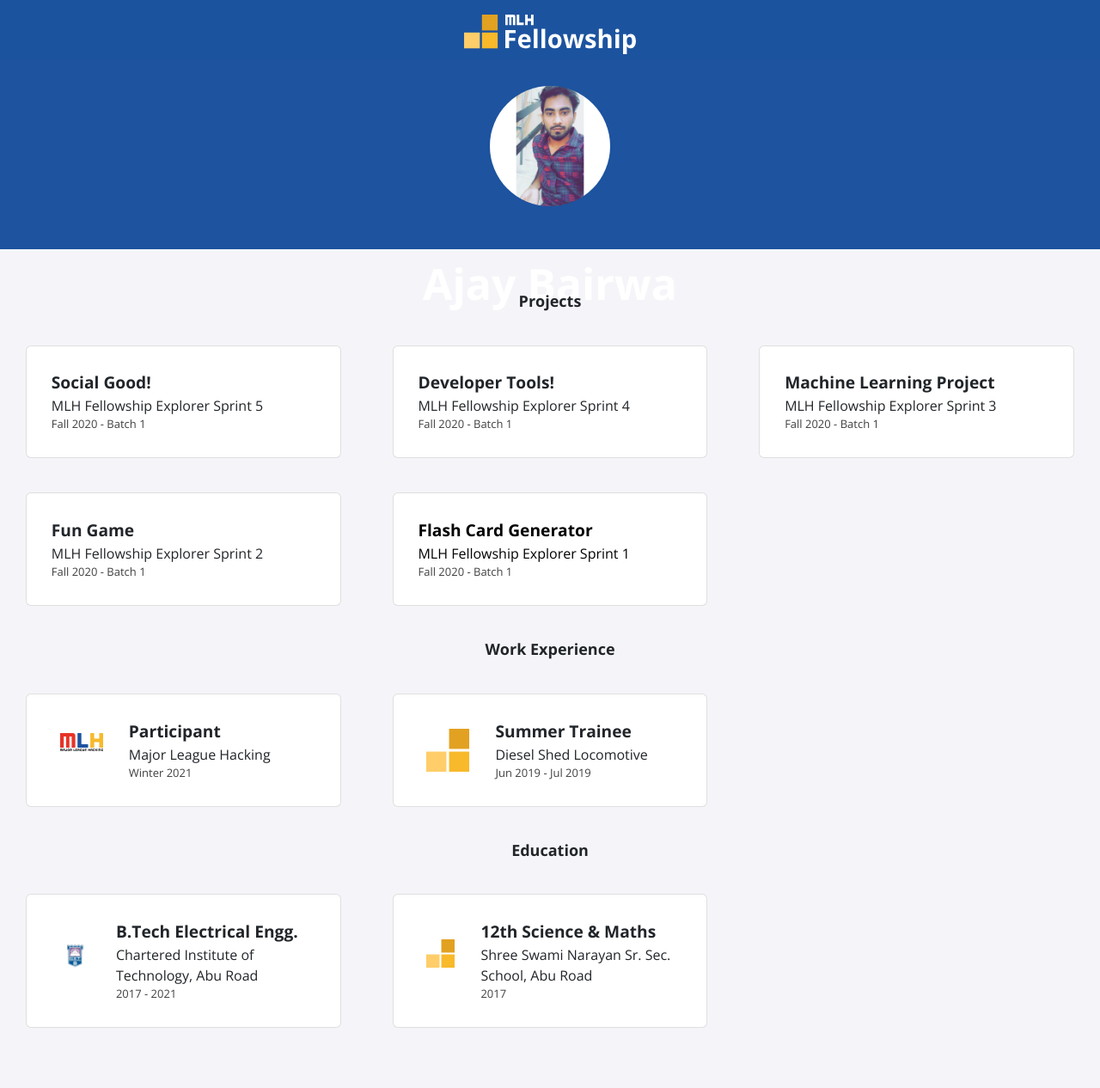
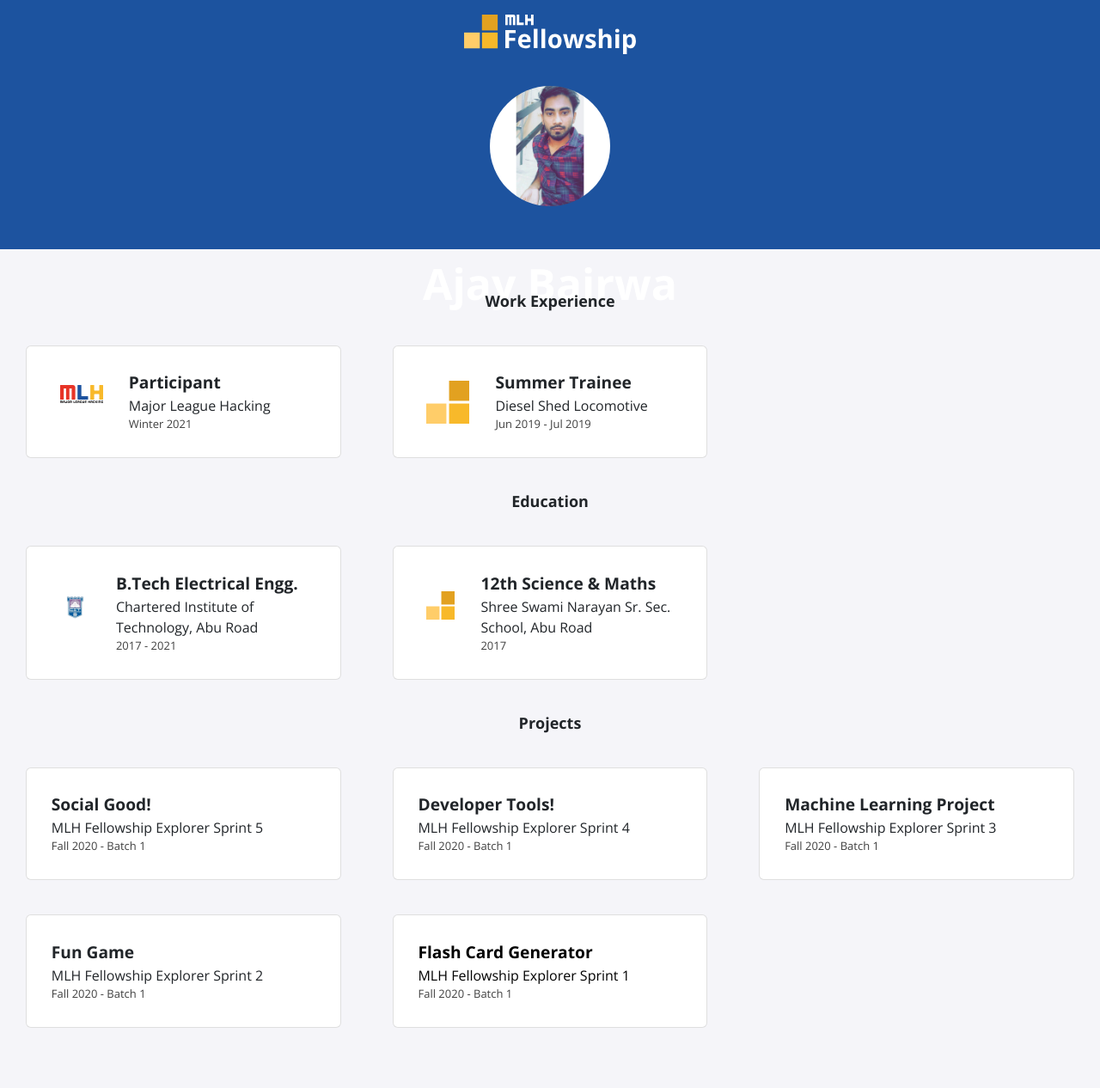
Before and after one commit to bairwa25/bairwa25.github.io, a Jekyll site: the page built from index.html, in a window 1280 px wide. Shown: the whole page at 86% size. Built offline with Jekyll 4.4.1, drawn with Linux system fonts in a browser that asks for light colours; nearby versions of some CDN libraries.

Commit message:
arrange components

```diff
--- a/index.html
+++ b/index.html
@@ -9,11 +9,11 @@
 
     {% include profile.html %}
 
-    {% include projects.html %}
-
     {% include experience.html %}
 
     {% include education.html %}
+
+    {% include projects.html %}
 </body>
 
 </html>
```
